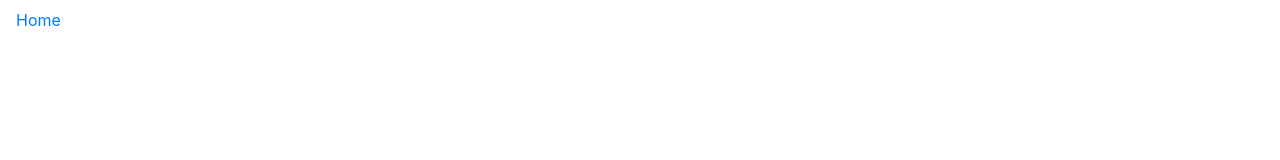
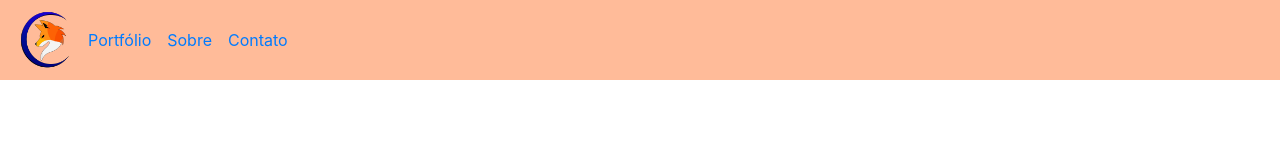
Before and after one commit to AmauriOliveira/aula_bootstrap_DIO, a plain HTML site: page index.htm in a window 1280 px wide. Drawn offline with Linux system fonts and the light colour scheme.

Commit message:
Criação do menu e edição no style.css -add navbar bgcolor

```diff
--- a/css/style.css
+++ b/css/style.css
@@ -0,0 +1,5 @@
+
+.navbar {
+    background-color: #ffbb99;
+
+}
--- a/index.htm
+++ b/index.htm
@@ -1,15 +1,33 @@
 <!DOCTYPE html>
 <html lang="pt-br">
+
 <head>
     <meta charset="utf-8">
     <title>Minha página com bootstrap 4.0</title>
     <link rel="stylesheet" type="text/css" href="bootstrap/css/bootstrap.min.css">
-     <link rel="stulesheet" type="text/css" href="css/style.css">
+    <link rel="stylesheet" type="text/css" href="css/style.css">
 </head>
+
 <body>
     <nav class="navbar navbar-expand-lg">
-            <a class="nav-brand" href="#">Home</a>
-
+        <a class="nav-brand" href="#">
+            <img src="img/logo-cre.png" width="64">
+        </a>
+        <div class="collapse navbar-collapse">
+            <ul class="navbar-nav">
+                <li class="nav-item">
+                    <a class="nav-link" href="">Portfólio</a>
+                </li>
+                <li class="nav-item">
+                    <a class="nav-link" href="">Sobre</a>
+                </li>
+                <li class="nav-item">
+                    <a class="nav-link" href="">Contato</a>
+                   <!-- 2:00 -->
+                </li>
+            </ul>
+        </div>
     </nav>
 </body>
+
 </html>
```
Also changed, not shown: img/logo-cre.png (added). Lines whose indentation alone changed are shown as unchanged.
